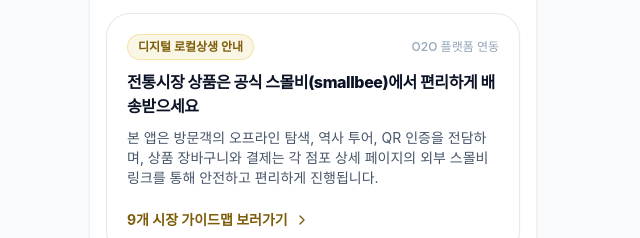
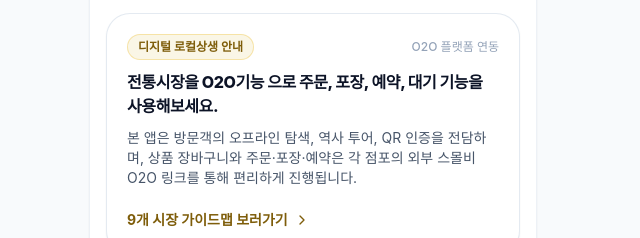
Before and after one commit to ggumja/crr, a React (Vite) app: page / in a window 1280 px wide. Shown: the part 1525-1763 px from the top of the page, without its empty margins (327-967 px from the left). Built offline with nearby package versions, Linux system fonts and the light colour scheme; a web font is replaced by a local one.

Commit message:
feat: update O2O service copy and button text / O2O 주문·포장·예약·대기 안내 문구 및 주문하기 버튼명 변경

```diff
--- a/src/App.tsx
+++ b/src/App.tsx
@@ -34,10 +34,10 @@
               <span className="text-xs text-slate-400 font-medium">O2O 플랫폼 연동</span>
             </div>
             <h3 className="font-extrabold text-sm sm:text-base text-navy-900 tracking-tight leading-snug">
-              전통시장 상품은 공식 스몰비(smallbee)에서 편리하게 배송받으세요
+              전통시장을 O2O기능 으로 주문, 포장, 예약, 대기 기능을 사용해보세요.
             </h3>
             <p className="text-xs sm:text-sm text-slate-600 leading-relaxed font-normal">
-              본 앱은 방문객의 오프라인 탐색, 역사 투어, QR 인증을 전담하며, 상품 장바구니와 결제는 각 점포 상세 페이지의 외부 스몰비 링크를 통해 안전하고 편리하게 진행됩니다.
+              본 앱은 방문객의 오프라인 탐색, 역사 투어, QR 인증을 전담하며, 상품 장바구니와 주문·포장·예약은 각 점포의 외부 스몰비 O2O 링크를 통해 편리하게 진행됩니다.
             </p>
             <div className="pt-2 flex items-center justify-between text-sm text-[#7E5D0A] font-bold">
               <button onClick={() => setActiveTab('map')} className="hover:underline flex items-center gap-1.5 py-1">
--- a/src/components/common/StoreDetailModal.tsx
+++ b/src/components/common/StoreDetailModal.tsx
@@ -184,7 +184,7 @@
               <div className="text-xs sm:text-sm">
                 <p className="font-black text-navy-900">스몰비(smallbee) O2O 연동 서비스</p>
                 <p className="text-xs text-slate-700 leading-relaxed mt-1">
-                  앱 내부에서는 상품 결제를 진행하지 않으며, 외부 공식 스몰비 플랫폼에서 당일 배송 및 새벽배송 주문이 가능합니다.
+                  앱 내부에서는 상품 결제를 진행하지 않으며, 외부 공식 스몰비 플랫폼에서 주문, 포장, 예약, 대기 기능을 이용하실 수 있습니다.
                 </p>
               </div>
             </div>
--- a/src/components/map/StorePreviewCard.tsx
+++ b/src/components/map/StorePreviewCard.tsx
@@ -83,7 +83,7 @@
           rel="noopener noreferrer"
           className="py-3 px-3 rounded-2xl bg-[#EFC548] hover:bg-[#E5B730] text-[#0C1326] text-xs sm:text-sm font-black flex items-center justify-center gap-1.5 shadow-xs active:scale-95 transition-all text-center"
         >
-          <span>스몰비 상품보기</span>
+          <span>O2O 주문하기</span>
           <ExternalLink size={14} />
         </a>
 
```
